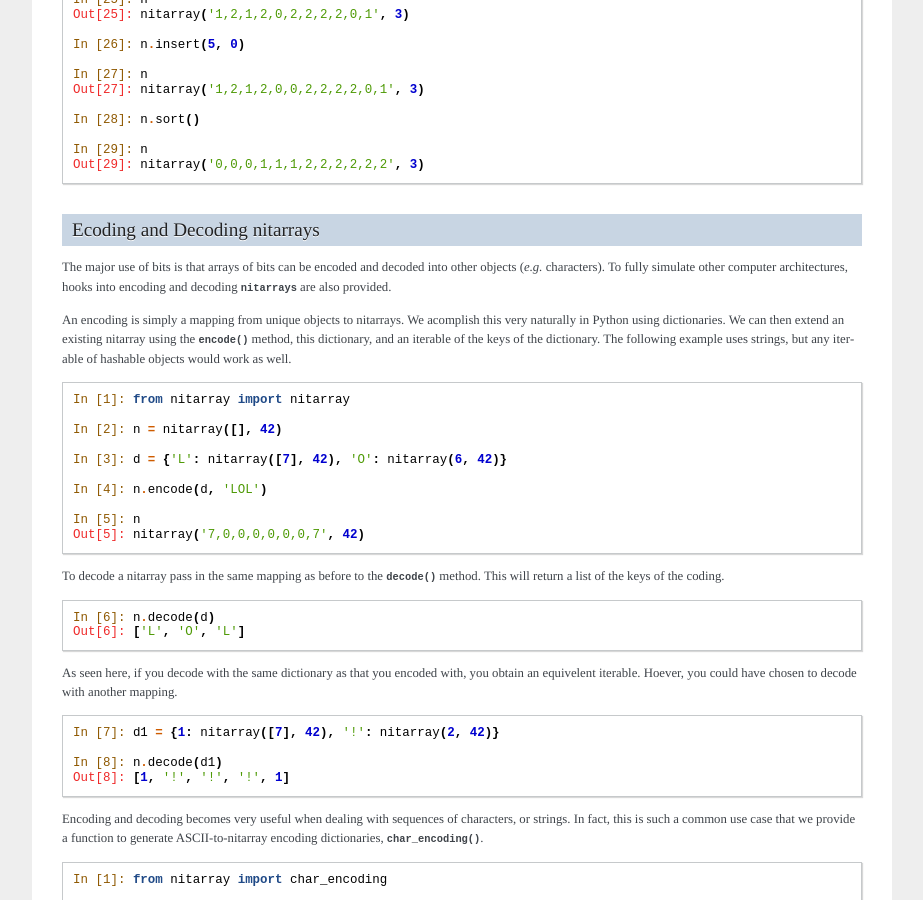
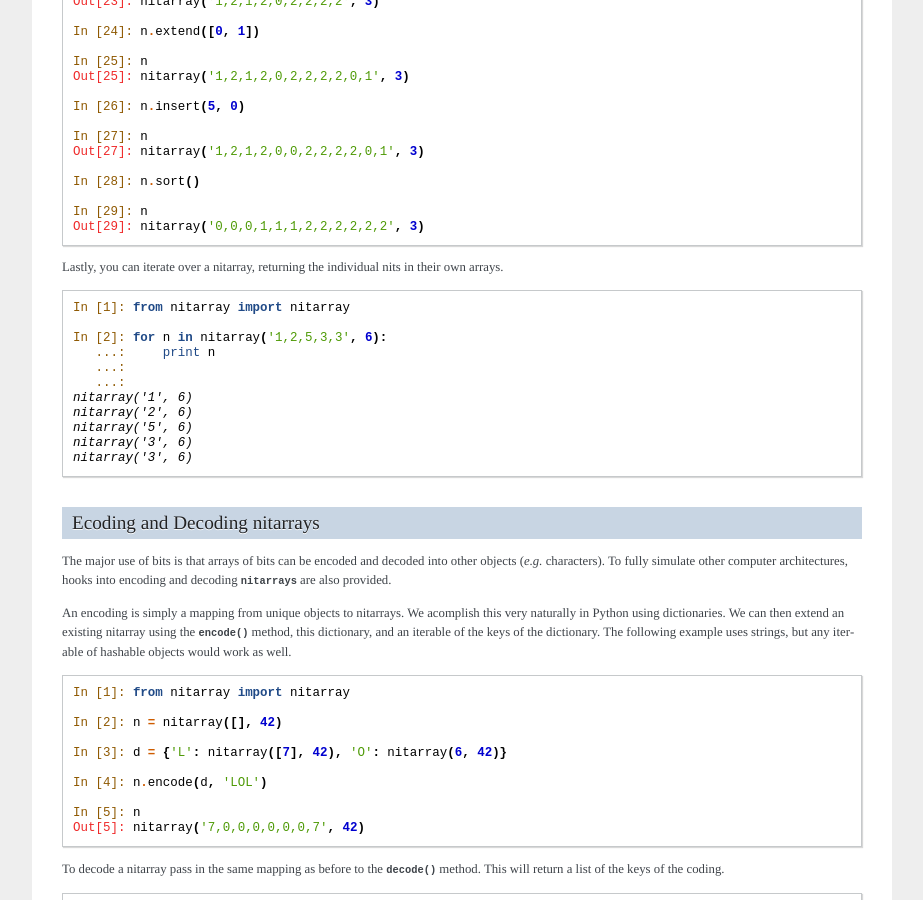
Before and after one commit to scopatz/nitarray, a Sphinx documentation site: the page built from doc/source/tutorial.rst, in a window 1280 px wide and 900 px high, scrolled down 3259 px. Shown: the whole window, without its empty margins (198-1121 px from the left). Built offline with Sphinx 7.4.7, drawn with Linux system fonts in a browser that asks for light colours; formulas are drawn with MathJax 3; some of the changed text lies outside the part shown.

Commit message:
Added loops to tutorial.

```diff
--- a/doc/source/tutorial.rst
+++ b/doc/source/tutorial.rst
@@ -244,6 +248,22 @@ Other standard Python sequence interfaces are also available.
 
     In [29]: n
     Out[29]: nitarray('0,0,0,1,1,1,2,2,2,2,2,2', 3)
+
+Lastly, you can iterate over a nitarray, returning the individual nits in their own arrays.
+
+.. code-block:: ipython
+
+    In [1]: from nitarray import nitarray
+
+    In [2]: for n in nitarray('1,2,5,3,3', 6):
+       ...:     print n
+       ...:
+       ...:
+    nitarray('1', 6)
+    nitarray('2', 6)
+    nitarray('5', 6)
+    nitarray('3', 6)
+    nitarray('3', 6)
 
 
 ------------------------------
```
Also changed, not shown: other parts of doc/source/tutorial.rst (+4 -0 lines).
